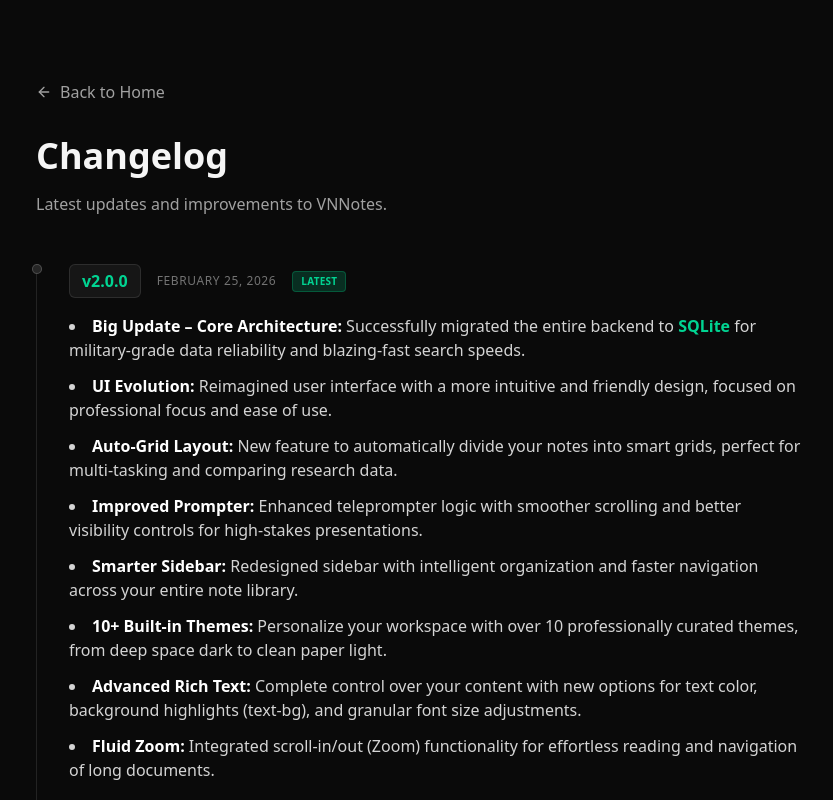
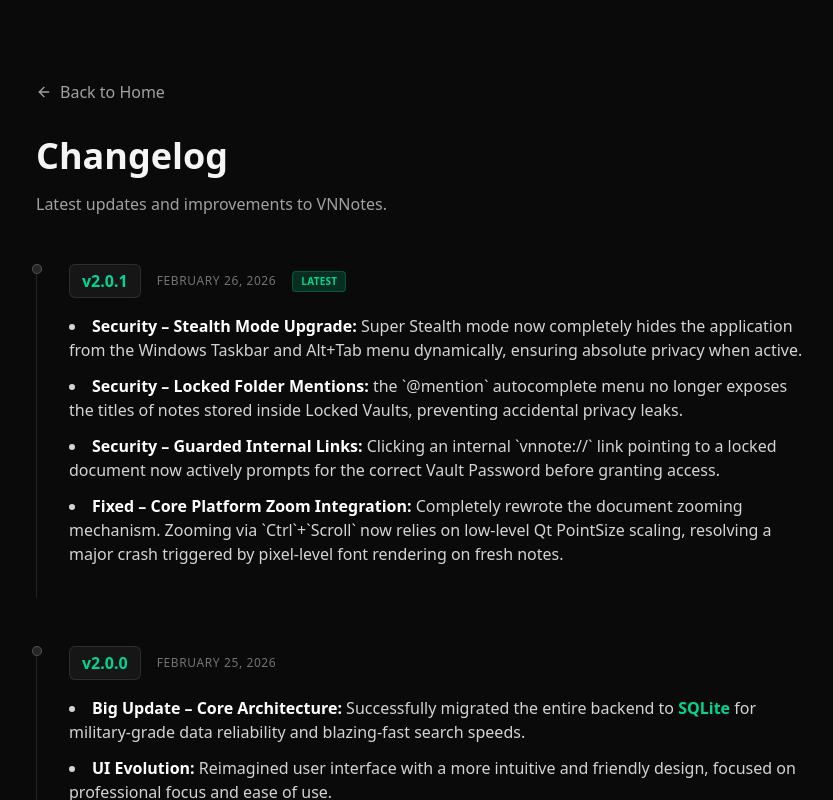
Before and after one commit to bbqqvv/VNNotes-AnonymNotes, a Next.js app in the folder web/: page /changelog in a window 1280 px wide. Shown: the top 800 px of the page, without its empty margins (220-1053 px from the left). Built offline with nearby package versions, Linux system fonts and the light colour scheme.

Commit message:
docs: Update website to version 2.0.1

```diff
--- a/web/app/changelog/page.tsx
+++ b/web/app/changelog/page.tsx
@@ -14,11 +14,25 @@
                 </div>
 
                 <div className="space-y-12">
+                    {/* Version 2.0.1 */}
+                    <ChangelogEntry
+                        version="v2.0.1"
+                        date="February 26, 2026"
+                        isLatest={true}
+                    >
+                        <ul className="list-disc list-inside space-y-3 text-neutral-300">
+                            <li><strong className="text-white">Security – Stealth Mode Upgrade:</strong> Super Stealth mode now completely hides the application from the Windows Taskbar and Alt+Tab menu dynamically, ensuring absolute privacy when active.</li>
+                            <li><strong className="text-white">Security – Locked Folder Mentions:</strong> the `@mention` autocomplete menu no longer exposes the titles of notes stored inside Locked Vaults, preventing accidental privacy leaks.</li>
+                            <li><strong className="text-white">Security – Guarded Internal Links:</strong> Clicking an internal `vnnote://` link pointing to a locked document now actively prompts for the correct Vault Password before granting access.</li>
+                            <li><strong className="text-white">Fixed – Core Platform Zoom Integration:</strong> Completely rewrote the document zooming mechanism. Zooming via `Ctrl`+`Scroll` now relies on low-level Qt PointSize scaling, resolving a major crash triggered by pixel-level font rendering on fresh notes.</li>
+                        </ul>
+                    </ChangelogEntry>
+
                     {/* Version 2.0.0 */}
                     <ChangelogEntry
                         version="v2.0.0"
                         date="February 25, 2026"
-                        isLatest={true}
+                        isLatest={false}
                     >
                         <ul className="list-disc list-inside space-y-3 text-neutral-300">
                             <li><strong className="text-white">Big Update – Core Architecture:</strong> Successfully migrated the entire backend to <strong className="text-emerald-400">SQLite</strong> for military-grade data reliability and blazing-fast search speeds.</li>
--- a/web/app/page.tsx
+++ b/web/app/page.tsx
@@ -43,7 +43,7 @@
               <span className="animate-ping absolute inline-flex h-full w-full rounded-full bg-emerald-400 opacity-75"></span>
               <span className="relative inline-flex rounded-full h-2 w-2 bg-emerald-500"></span>
             </span>
-            v2.0.0 Stable is now live.
+            v2.0.1 is now live.
           </motion.div>
 
           <motion.h1
@@ -165,7 +165,7 @@
             className="inline-flex items-center gap-2 bg-emerald-600 text-white px-8 py-4 rounded-full font-bold hover:bg-emerald-500 transition-all hover:scale-105 shadow-lg shadow-emerald-500/20"
           >
             <Download className="w-5 h-5" />
-            Download v2.0.0
+            Download v2.0.1
           </Link>
           <p className="mt-6 text-sm text-neutral-600">
             Windows 10/11 • 64-bit • Installer (~121MB)
```
